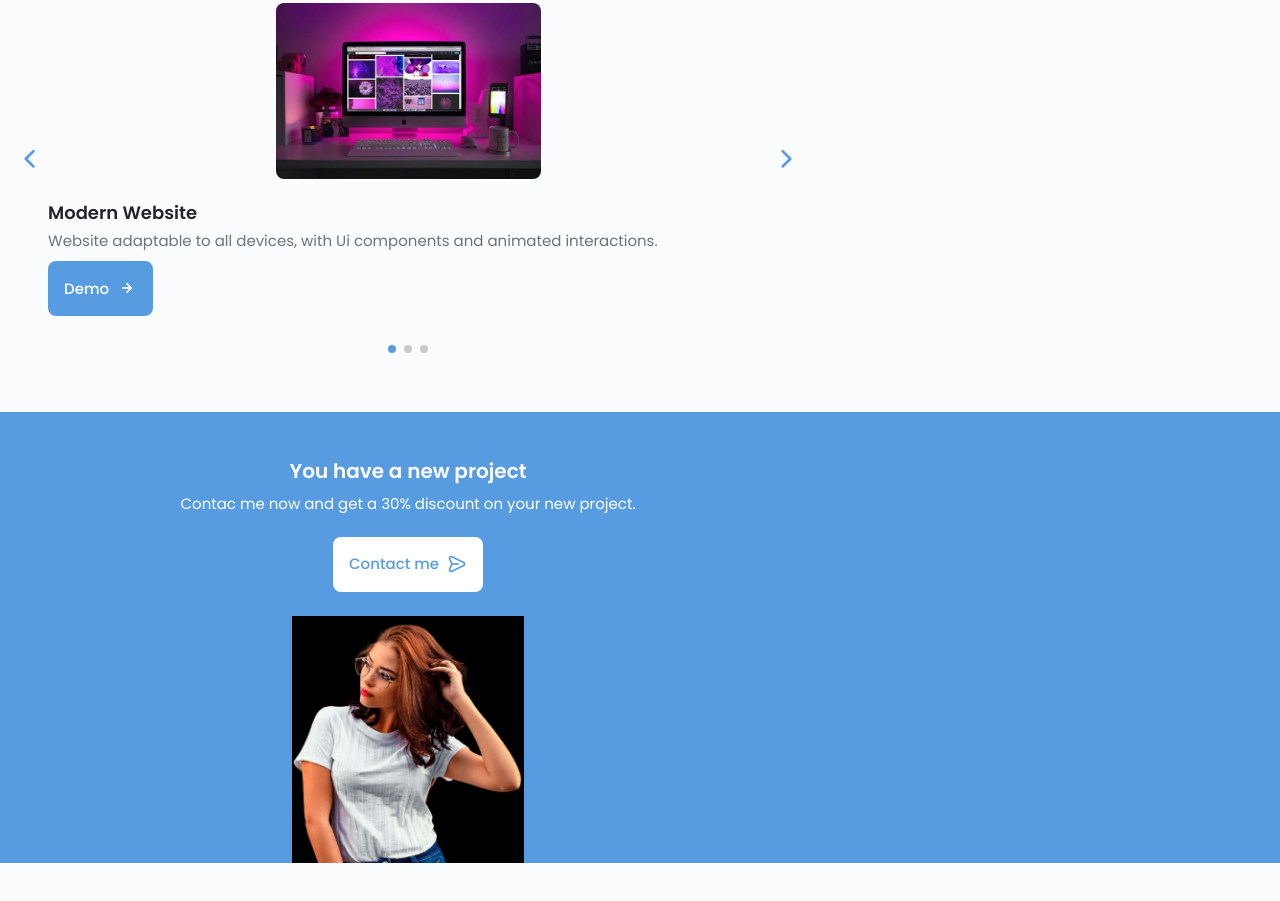
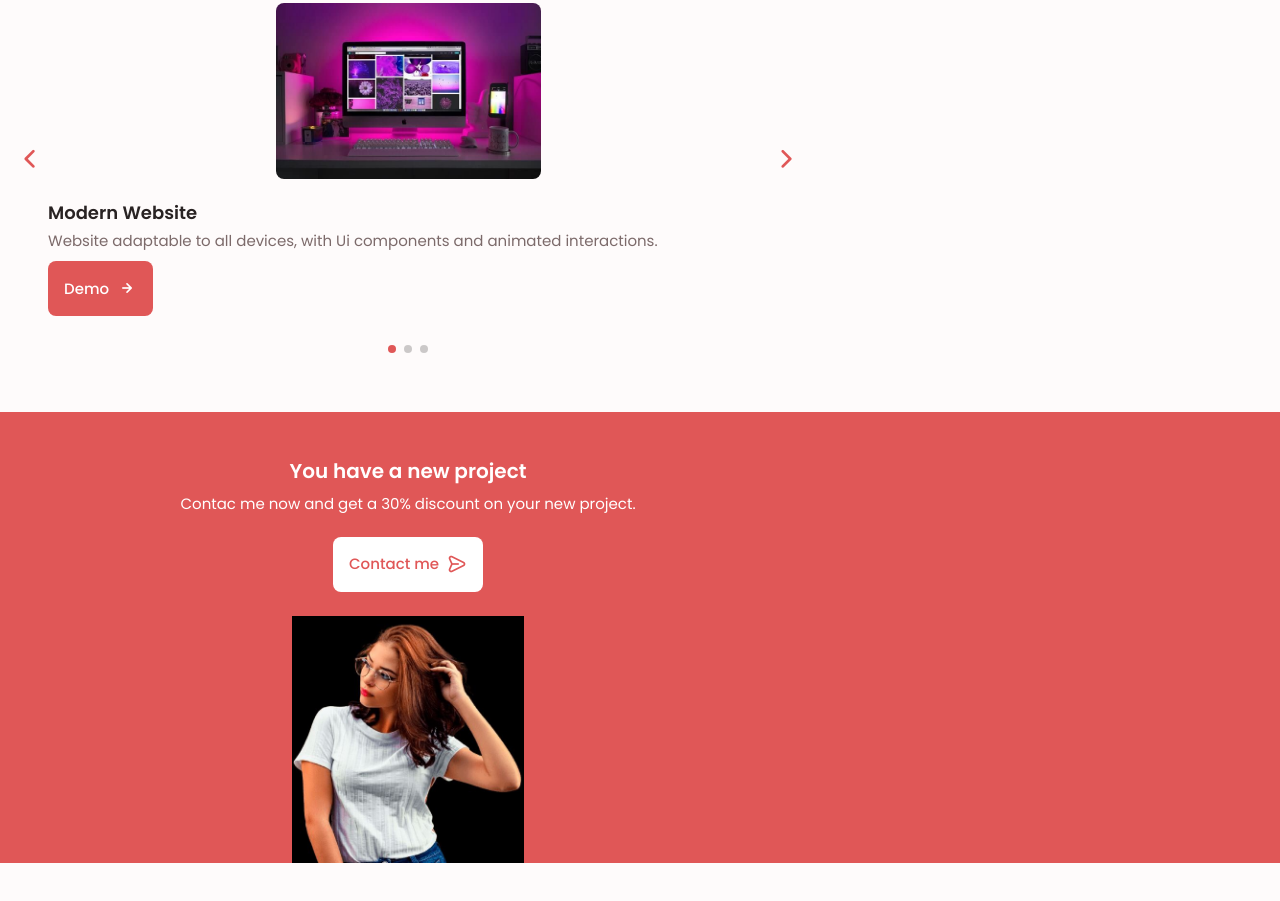
Before and after one commit to Camoralesh27/portafolio, a website: page index.html in a window 1280 px wide. Shown: the part 3026-3927 px from the top of the page. Drawn offline with nearby package versions, Linux system fonts and the light colour scheme.

Commit message:
modificando color principal  hue-color

```diff
--- a/src/scss/base/_variables.scss
+++ b/src/scss/base/_variables.scss
@@ -62,7 +62,7 @@
 
  // COLORS
     /* Change favorite color */
-    $hue-color: 210; /*Purple 250 - Green 142 - Blue 230 - Pink 340 - I like 210, 50, 0 ,10,20,30,40*/
+    $hue-color: 0; /*Purple 250 - Green 142 - Blue 230 - Pink 340 - I like 210, 50, 0 ,10,20,30,40*/
 
     /* HSL color mode */
     $first-color: hsl($hue-color, 69%, 61%);
```
Also changed, not shown: build/css/app.css, 1 other file.
